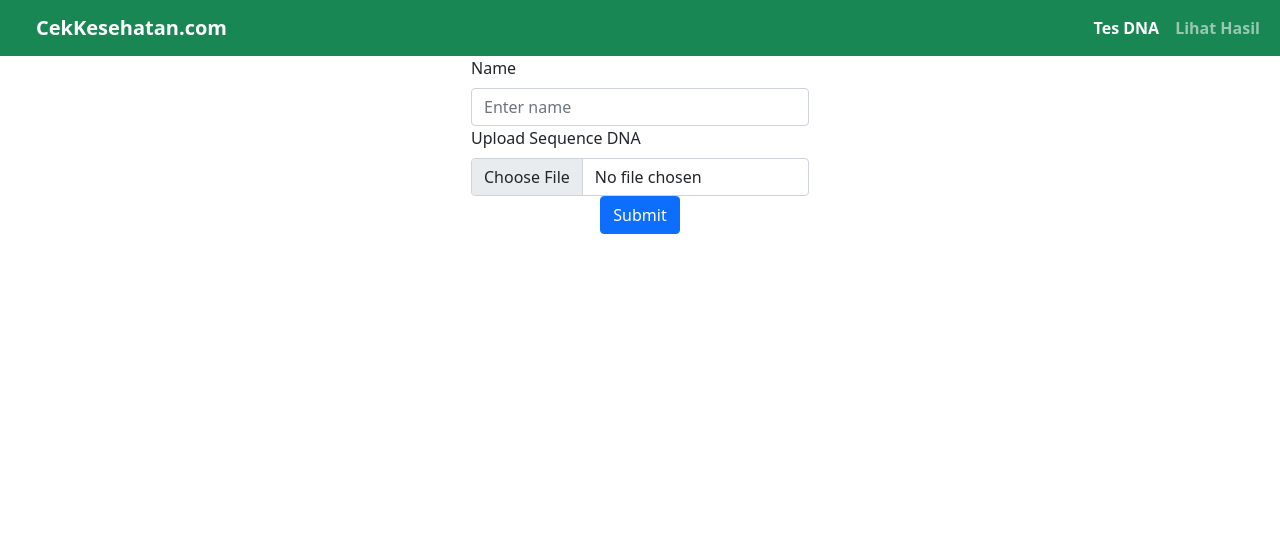
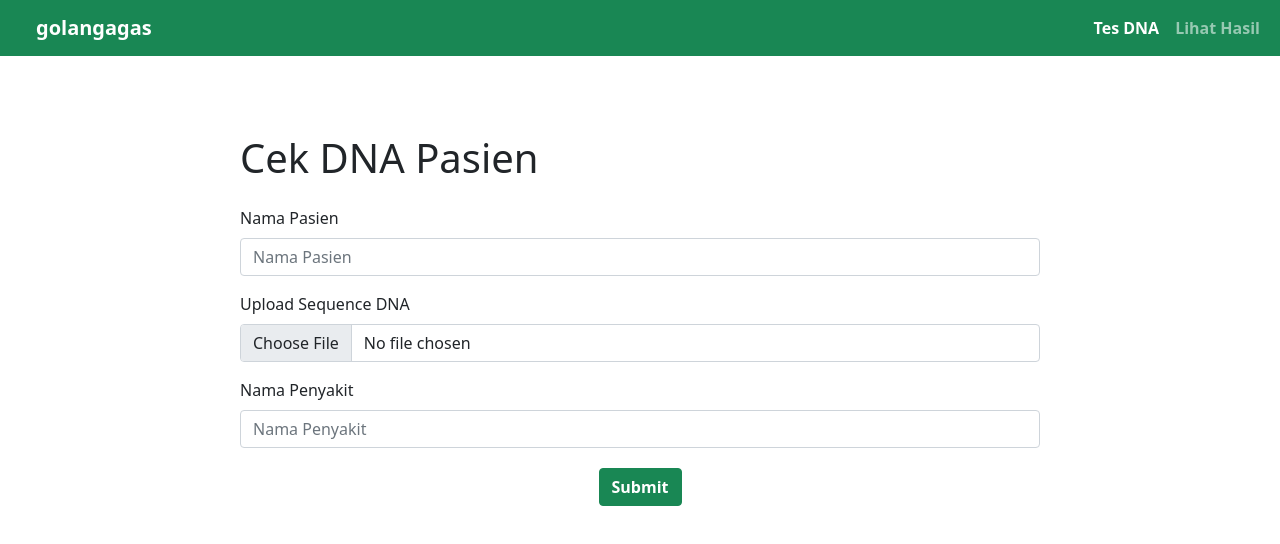
Before and after one commit to gagaspbahar/Tubes3_13520016, a React (Create React App) app in the folder dna-web-frontend/: page /test in a window 1280 px wide. Shown: the top 544 px of the page. Built offline with nearby package versions, Linux system fonts and the light colour scheme.

Commit message:
feat: TesDNA pages, frame only

```diff
--- a/dna-web-frontend/src/App.js
+++ b/dna-web-frontend/src/App.js
@@ -1,7 +1,7 @@
 import React from 'react';
 import { BrowserRouter as Router, Route, Routes } from 'react-router-dom'
-import Home from './Pages/Home';
-import Tes from './Pages/TesDNA';
+import Home from './Pages/Home/Home';
+import Tes from './Pages/TesDNA/TesDNA';
 import './App.css';
 import 'bootstrap/dist/css/bootstrap.css';
 
--- a/dna-web-frontend/src/Pages/Home.jsx
+++ b/dna-web-frontend/src/Pages/Home/Home.jsx
@@ -1,11 +1,13 @@
-import React, { useState, useEffect } from "react";
+import React, { useState, useRef } from "react";
 import { Link } from "react-router-dom";
-import styles from "./home.module.css";
 // import navbar from bootstrap
 import {Nav, NavDropdown, Form, FormControl, Button } from "react-bootstrap";
-import NavbarDNA from "../components/Navbar";
+import NavbarDNA from "../../components/Navbar/Navbar";
+import styles from "./home.module.css";
 
 function Home(){
+
+
   return (
     <>
     {/* show navbar from ../components/navbar */}
@@ -17,10 +19,11 @@ function Home(){
       <div class="align-self-center">
         {/* title "Tambahkan Penyakit" */}
         <div className={styles.container}>
-          <div class="d-grid gap-4">
+          <div class="d-grid gap-3">
             <h1>Tambahkan Penyakit</h1>
             <Form>
               <div className={styles.form}>
+                <div class="d-grid gap-3">
                   <Form.Group controlId="formBasicNamaPenyakit">
                     <Form.Label>Nama Penyakit</Form.Label>
                     <Form.Control type="text" placeholder="Nama Penyakit" />
@@ -30,6 +33,7 @@ function Home(){
                     <Form.Label>Upload Sequence DNA</Form.Label>
                     <Form.Control type="file" placeholder="Enter file" />
                   </Form.Group>
+                </div>
               </div>
               <div className={styles.submit}>
                 <div class="col-md-12 text-center">
--- a/dna-web-frontend/src/Pages/TesDNA.jsx
+++ /dev/null
@@ -1,41 +0,0 @@
-import React, { useState, useEffect } from "react";
-import { Link } from "react-router-dom";
-import styles from "./home.module.css";
-// import navbar from bootstrap
-import { Navbar, Nav, NavDropdown, Form, FormControl, Button } from "react-bootstrap";
-import NavbarDNA from "../components/Navbar";
-
-
-function Tes(){
-  return (
-    <>
-    {/* show navbar from ../components/navbar */}
-    <NavbarDNA/>
-    {/* create body form input name and upload file sequence dna */}
-    <div class="d-flex justify-content-center">
-      <Form>
-        <Form.Group controlId="formBasicEmail">
-          <Form.Label>Name</Form.Label>
-          <Form.Control type="text" placeholder="Enter name" />
-        </Form.Group>
-
-        <Form.Group controlId="formBasicPassword">
-          <Form.Label>Upload Sequence DNA</Form.Label>
-          <Form.Control type="file" placeholder="Enter file" />
-        </Form.Group>
-        <div class="col-md-12 text-center">
-          <Button variant="primary" type="submit" >
-            Submit
-          </Button>
-        </div>
-      </Form>
-
-    </div>
-    </>
-
-
-
-
-  );
-}
-  export default Tes;
--- /dev/null
+++ b/dna-web-frontend/src/Pages/TesDNA/TesDNA.jsx
@@ -0,0 +1,111 @@
+import React, { useState, useRef } from "react";
+import { Link } from "react-router-dom";
+// import navbar from bootstrap
+import { Navbar, Nav, NavDropdown, Form, FormControl, Button, Card, Badge, Label } from "react-bootstrap";
+import NavbarDNA from "../../components/Navbar/Navbar";
+import styles from "./tesDNA.module.css";
+
+
+function Tes(){
+  const textRef = useRef(null);
+  const infoRef = useRef(null);
+
+  const [isSubmitted, setIsSubmitted] = useState(false);
+
+  const dummyData = {
+    date: "22 April 2022",
+    name: "Gagas Praharsa Bahar",
+    disease: "HIV",
+    similarity: "30%",
+    result: "False"
+  };
+
+  const handleSubmit = (e) => {
+    e.preventDefault();
+    setIsSubmitted(true);
+  }
+
+  return (
+    <>
+    {/* show navbar from ../components/navbar */}
+    <NavbarDNA/>
+
+    {/* create body form input name and upload file sequence dna */}
+    <div className={styles.body}>
+      <div class="align-self-center">
+        {/* title "Cek DNA Pasien" */}
+        <div className={styles.container}>
+          <div class="d-grid gap-3">
+            <h1>Cek DNA Pasien</h1>
+            <Form onSubmit={handleSubmit}>
+              <div className={styles.form}>
+              <div class="d-grid gap-3">
+                <Form.Group controlId="formBasicNamaPasien">
+                  <Form.Label>Nama Pasien</Form.Label>
+                  <Form.Control type="text" placeholder="Nama Pasien" />
+                </Form.Group>
+
+                <Form.Group controlId="formBasicSequenceDNA">
+                  <Form.Label>Upload Sequence DNA</Form.Label>
+                  <Form.Control type="file" placeholder="Enter file" />
+                </Form.Group>
+
+                <Form.Group controlId="formBasicNamaPenyakit">
+                  <Form.Label>Nama Penyakit</Form.Label>
+                  <Form.Control type="text" placeholder="Nama Penyakit" />
+                </Form.Group>
+              </div>
+              </div>
+              <div className={styles.submit}>
+                <div class="col-md-12 text-center">
+                  <Button variant="success" type="submit" >
+                    <strong>Submit</strong>
+                  </Button>
+                </div>
+              </div>
+            </Form>
+          </div>
+        </div>
+        {isSubmitted && (
+        <div className={styles.result}>
+            <Card border ="success" style={{ width: '18rem' }}>
+              <Card.Body>
+                {/* card title in center */}
+                  <h3 className={styles.resultHeading}>Hasil</h3>
+                {/* card label and dummy */}
+                <Card.Text>
+                <div className={styles.resultCard}>
+                  <div className={styles.resultFlex}>
+                    <p className={styles.resultInfoL}>Date</p>
+                    <p className={styles.resultInfo}>{dummyData.date}</p>
+                  </div>
+                  <div className={styles.resultFlex}>
+                    <p className={styles.resultInfoL}>Patient</p>
+                    <p className={styles.resultInfo}>{dummyData.name}</p>
+                  </div>
+                  <div className={styles.resultFlex}>
+                    <p className={styles.resultInfoL}>Disease</p>
+                    <p className={styles.resultInfo}>{dummyData.disease}</p>
+                  </div>
+                  <div className={styles.resultFlex}>
+                    <p className={styles.resultInfoL}>Similarity</p>
+                    <p className={styles.resultInfo}>{dummyData.similarity}</p>
+                  </div>
+                  <div className={styles.resultFlex}>
+                    <p className={styles.resultInfoL}>Result</p>
+                    <p className={styles.resultInfo}>{dummyData.result}</p>
+                  </div>
+                </div>
+                </Card.Text>
+              </Card.Body>
+            </Card>
+
+        </div>
+        )}
+      </div>
+    </div>
+    </>
+
+  );
+}
+  export default Tes;
--- /dev/null
+++ b/dna-web-frontend/src/Pages/TesDNA/tesDNA.module.css
@@ -0,0 +1,55 @@
+.body{
+    display: flex;
+    align-items: center;
+    flex-direction: column;
+    min-height: 100vh;
+}
+
+/* .body {
+    position: relative;
+    height: 100vh;
+} */
+
+.container {
+    position: absolute;
+    top: 40%;
+    left: 50%;
+    transform: translate(-50%, -50%);
+}
+
+.submit {
+    display: inline-block;
+    margin-top: 20px;
+    min-width: 100vh;
+}
+
+.result{
+    display: inline-block;
+    position: absolute;
+    flex-direction: column;
+    top: 65%;
+    left:37%;
+}
+
+.resultHeading {
+    color: var(--white2);
+    font-weight: 700;
+    font-size: 24px;
+    margin-bottom: 20px;
+  }
+
+
+.resultFlex {
+display: flex;
+gap: 10px;
+margin-bottom: 0px;
+}
+
+.resultFlex p {
+color: var(--white2);
+font-size: 14px;
+}
+
+.resultInfoL {
+width: 75px;
+}
--- a/dna-web-frontend/src/components/Navbar.jsx
+++ b/dna-web-frontend/src/components/Navbar/Navbar.jsx
@@ -12,12 +12,12 @@ function NavbarDNA(){
         <nav class="navbar navbar-expand-lg bg-success navbar-dark">
             <div class="container-fluid">
                 <a class="navbar-brand ms-4" href="#">
-                  <strong>CekKesehatan.com</strong>
+                  <strong>golangagas</strong>
                 </a>
                 <ul class="navbar-nav ms-auto mb-2 mb-lg-0">
                 {/* create navbar brand */}
                 <li class="nav-item">
-                    <a class="nav-link active" href="#"><strong>Tes DNA</strong></a>
+                    <a class="nav-link active" href="/test"><strong>Tes DNA</strong></a>
                 </li>
                 <li class="nav-item">
                     <a class="nav-link" href="#"><strong>Lihat Hasil</strong></a>
```
Also changed, not shown: dna-web-frontend/src/Pages/Home/home.module.css (renamed from dna-web-frontend/src/Pages/home.module.css), dna-web-frontend/src/components/Navbar/navbar.module.css (added). Lines whose indentation alone changed are shown as unchanged.
